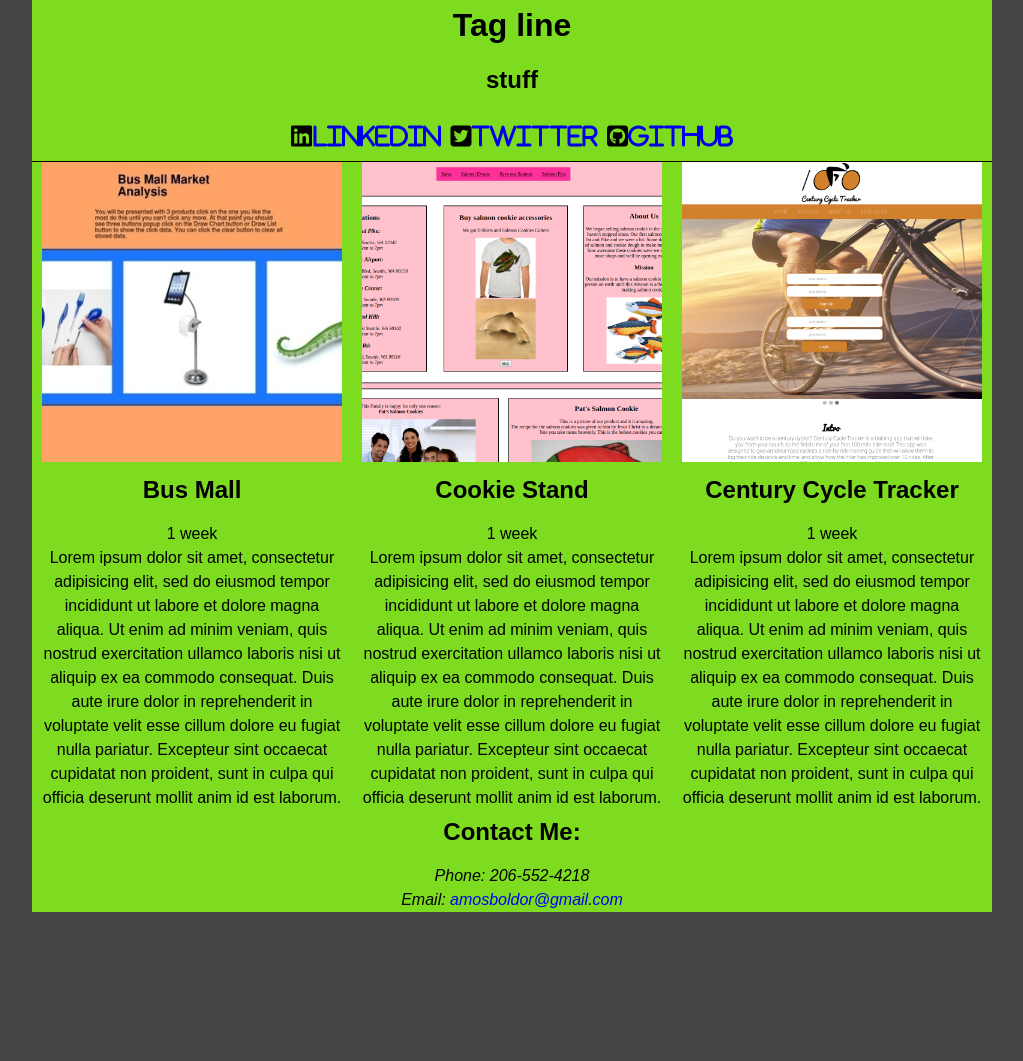
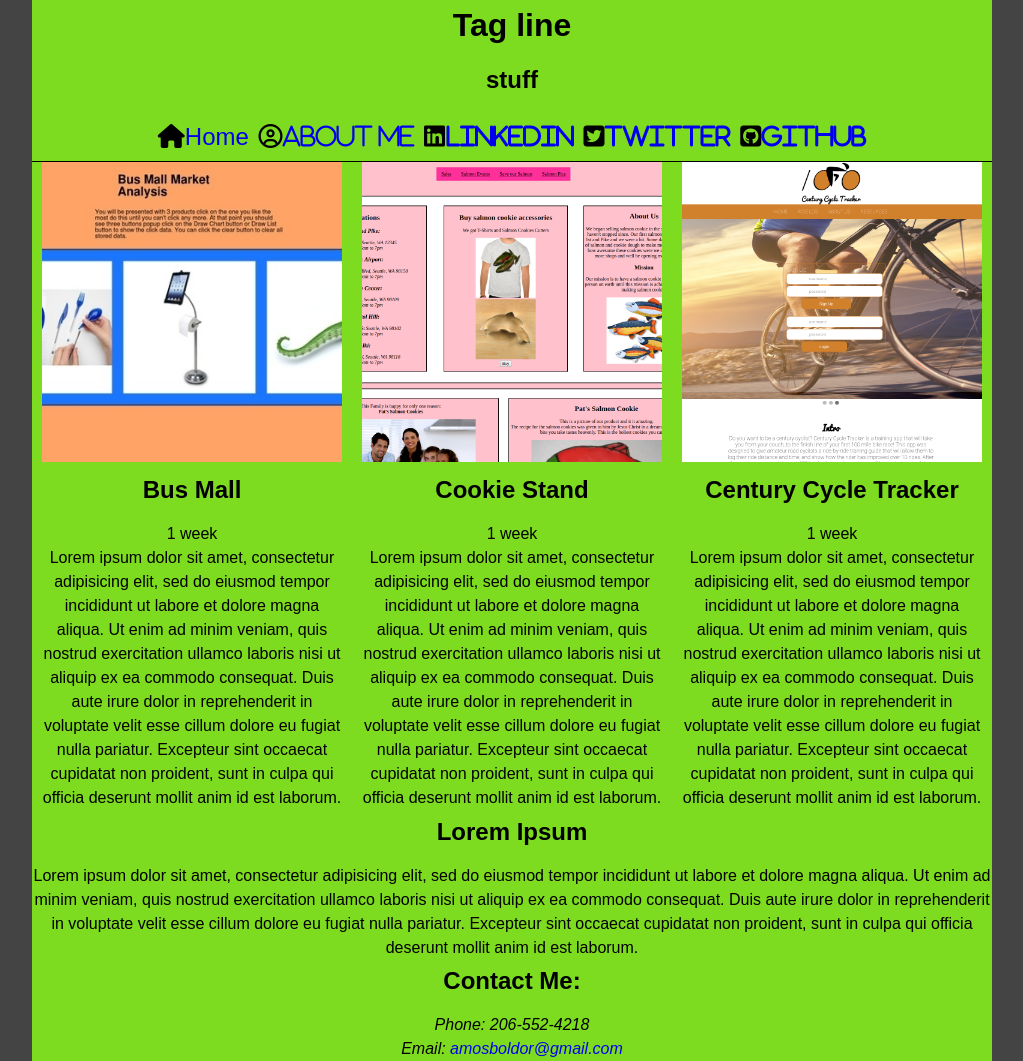
Before and after one commit to amosboldor/portfolio, a plain HTML site: page index.html in a window 1280 px wide. Shown: the whole page, without its empty margins (128-1151 px from the left). Before the commit the page ends 912 px from the top, so only its background shows below. Drawn offline with nearby package versions, Linux system fonts and the light colour scheme.

Commit message:
format html

```diff
--- a/index.html
+++ b/index.html
@@ -17,9 +17,11 @@
             <h1>Tag line</h1>
             <h2>stuff</h2>
          </section>
-      <nav>
+         <nav class="main-nav">
             <div class="icon-menu"><i class="fa fa-bars" aria-hidden="true"></i></div>
             <ul>
+               <li class="tab" data-content="projects" ><i class="fa fa-home" aria-hidden="true"></i><a href="#">Home</a></li>
+               <li class="tab" data-content="aboutme" ><i class="fa fa-user-circle-o" aria-hidden="true"><a href="#">About Me</a></i></li>
                <li><i class="fa fa-linkedin-square" aria-hidden="true"><a href="https://www.linkedin.com/in/amos-boldor-33a99b66" target="_blank">Linkedin</a></i></li>
                <li><i class="fa fa-twitter-square" aria-hidden="true"><a href="https://twitter.com/AmosBoldor" target="_blank">Twitter</a></i></li>
                <li><i class="fa fa-github-square" aria-hidden="true"><a href="https://github.com/amosboldor" target="_blank">Github</a></i></li>
@@ -27,13 +29,17 @@
          </nav>
       </header>
       <main>
-      <section id="projects">
+         <section id="projects" class="tab-content">
             <div class="template">
                <a id="poroject-githubUrl" href="#" target="_blank"><img id="project-snapShotUrl" src=""/></a>
                <h2 id="project-name"></h2>
                <div id="project-timeTook"></div>
                <p id="project-description"></p>
             </div>
+         </section>
+         <section id="aboutme" class="tab-content">
+            <h2>Lorem Ipsum</h2>
+            Lorem ipsum dolor sit amet, consectetur adipisicing elit, sed do eiusmod tempor incididunt ut labore et dolore magna aliqua. Ut enim ad minim veniam, quis nostrud exercitation ullamco laboris nisi ut aliquip ex ea commodo consequat. Duis aute irure dolor in reprehenderit in voluptate velit esse cillum dolore eu fugiat nulla pariatur. Excepteur sint occaecat cupidatat non proident, sunt in culpa qui officia deserunt mollit anim id est laborum.
          </section>
       </main>
       <footer>
@@ -49,5 +55,6 @@
       <script src="https://code.jquery.com/jquery-3.1.1.min.js" integrity="sha256-hVVnYaiADRTO2PzUGmuLJr8BLUSjGIZsDYGmIJLv2b8=" crossorigin="anonymous"></script>
       <script src="scripts/myProjects.js"></script>
       <script src="scripts/project.js"></script>
+      <script src="scripts/projectView.js"></script>
    </body>
 </html>
--- a/styles/modules.css
+++ b/styles/modules.css
@@ -2,6 +2,10 @@ section {
   max-width: 300px;
   margin: auto;
   text-align: center;
+}
+#aboutme {
+  max-width: 960px;
+  margin: 0;
 }
 .template {
   display: none;
```
Lines whose indentation alone changed are shown as unchanged.
